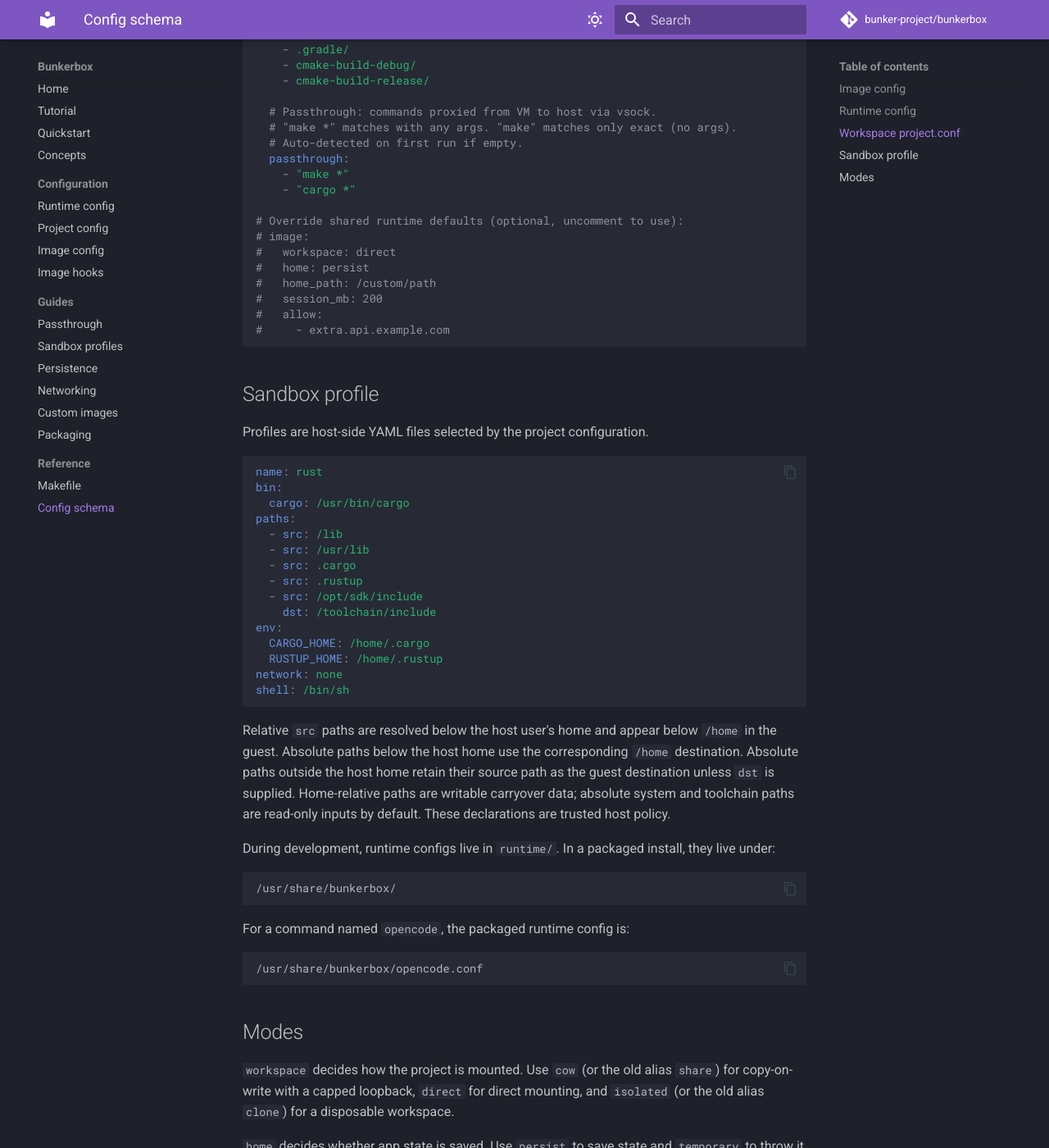
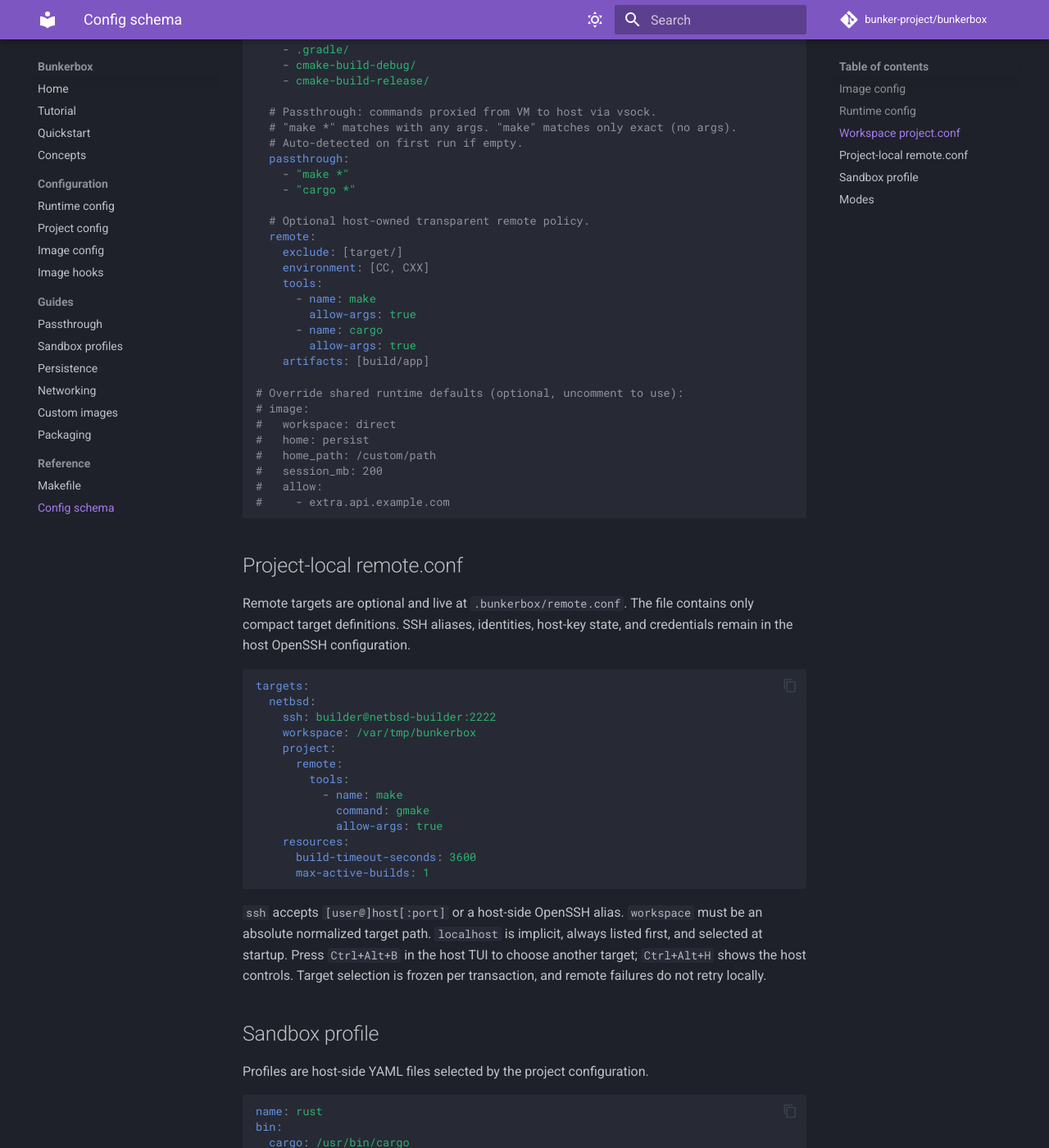
Before and after one commit to tinythings/bunkerbox, an MkDocs documentation site: the page built from docs/reference/config-schema.md, in a window 1280 px wide and 1400 px high, scrolled down 1702 px. Shown: the whole window at 82% size. Built offline with MkDocs 1.6.1 and Material for MkDocs 9.7.7, drawn with Linux system fonts in a browser that asks for light colours; comment, search, counter and statistics services are not loaded.

Commit message:
Update config docs on configuring remote targets

````diff
--- a/docs/reference/config-schema.md
+++ b/docs/reference/config-schema.md
@@ -89,6 +89,17 @@ project:
     - "make *"
     - "cargo *"
 
+  # Optional host-owned transparent remote policy.
+  remote:
+    exclude: [target/]
+    environment: [CC, CXX]
+    tools:
+      - name: make
+        allow-args: true
+      - name: cargo
+        allow-args: true
+    artifacts: [build/app]
+
 # Override shared runtime defaults (optional, uncomment to use):
 # image:
 #   workspace: direct
@@ -98,6 +109,34 @@ project:
 #   allow:
 #     - extra.api.example.com
 ```
+
+## Project-local remote.conf
+
+Remote targets are optional and live at `.bunkerbox/remote.conf`. The file
+contains only compact target definitions. SSH aliases, identities, host-key
+state, and credentials remain in the host OpenSSH configuration.
+
+```yaml
+targets:
+  netbsd:
+    ssh: builder@netbsd-builder:2222
+    workspace: /var/tmp/bunkerbox
+    project:
+      remote:
+        tools:
+          - name: make
+            command: gmake
+            allow-args: true
+    resources:
+      build-timeout-seconds: 3600
+      max-active-builds: 1
+```
+
+`ssh` accepts `[user@]host[:port]` or a host-side OpenSSH alias. `workspace`
+must be an absolute normalized target path. `localhost` is implicit, always
+listed first, and selected at startup. Press `Ctrl+Alt+B` in the host TUI to
+choose another target; `Ctrl+Alt+H` shows the host controls. Target selection
+is frozen per transaction, and remote failures do not retry locally.
 
 ## Sandbox profile
 
````
Also changed, not shown: docs/config/project.md (+29 -0 lines).
